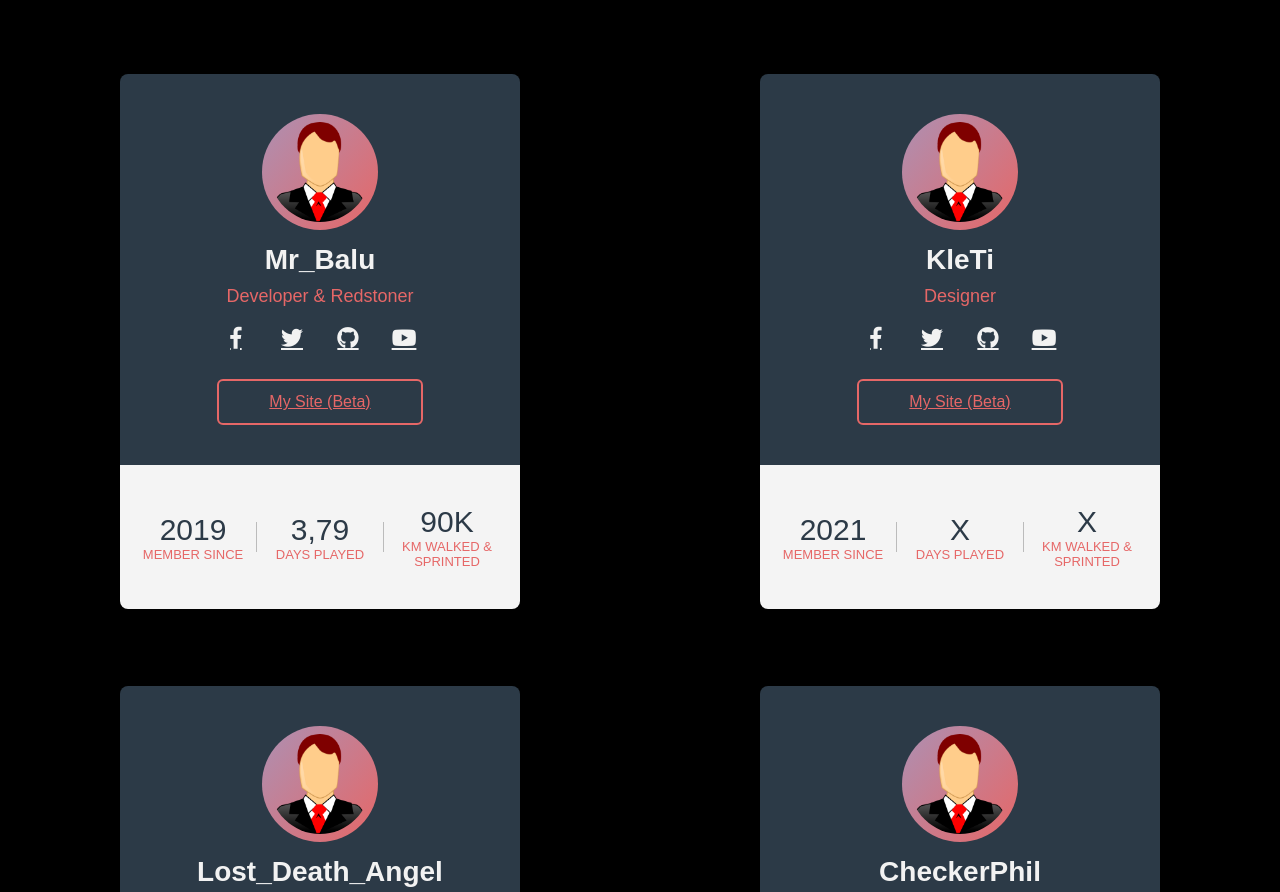
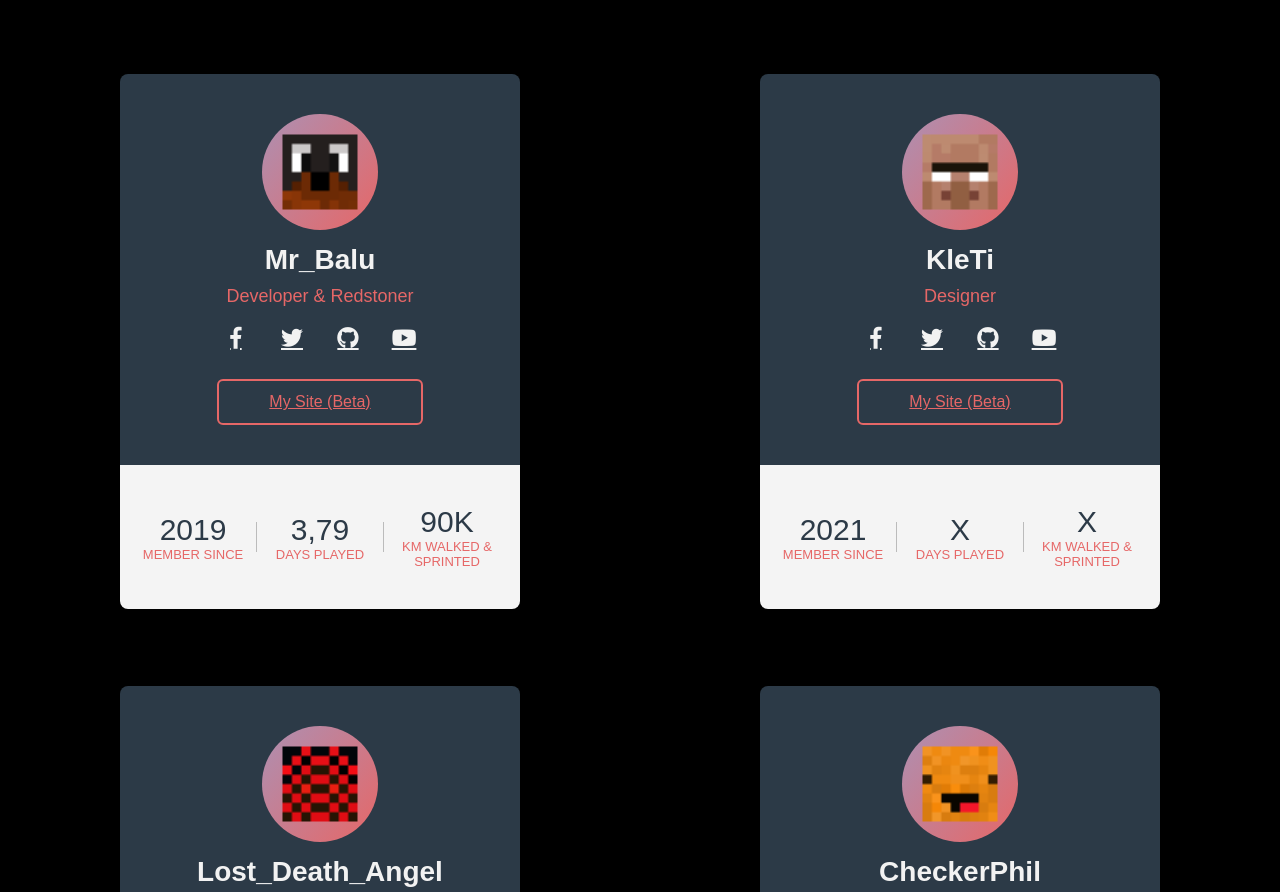
Before and after one commit to Soos-Network/soos-network.github.io, a plain HTML site: page about.html in a window 1280 px wide. Shown: the part 676-1568 px from the top of the page. Drawn offline with Linux system fonts and the light colour scheme.

Commit message:
Beta 1.1.2

```diff
--- a/about.html
+++ b/about.html
@@ -34,7 +34,7 @@
   <div class="profile-card">
         <div class="card-header">
           <div class="pic">
-            <img src="pic.png" alt="">
+            <img src="builder/Streubertus/Streubertus.png" alt="">
           </div>
           <div class="name">Streubertus</div>
           <div class="desc">Designer</div>
@@ -70,7 +70,7 @@
   <div class="profile-card">
         <div class="card-header">
           <div class="pic">
-            <img src="pic.png" alt="">
+            <img src="builder/Dragonsheart05/Dragonsheart05.png" alt="">
           </div>
           <div class="name">Dragonsheart05</div>
           <div class="desc">Developer & Designer</div>
@@ -106,7 +106,7 @@
   <div class="profile-card">
               <div class="card-header">
                 <div class="pic">
-                  <img src="pic.png" alt="">
+                  <img src="Builder/Mr_Balu/Mr_Balu.png" alt="">
                 </div>
                 <div class="name">Mr_Balu</div>
                 <div class="desc">Developer & Redstoner</div>
@@ -142,7 +142,7 @@
   <div class="profile-card">
               <div class="card-header">
                 <div class="pic">
-                  <img src="pic.png" alt="">
+                  <img src="builder/KleTi/KleTi.png" alt="">
                 </div>
                 <div class="name">KleTi</div>
                 <div class="desc">Designer</div>
@@ -178,7 +178,7 @@
   <div class="profile-card">
               <div class="card-header">
                 <div class="pic">
-                  <img src="pic.png" alt="">
+                  <img src="builder/Lost_Death_Angel/Lost_Death_Angel.png" alt="">
                 </div>
                 <div class="name">Lost_Death_Angel</div>
                 <div class="desc">Designer</div>
@@ -214,7 +214,7 @@
   <div class="profile-card">
               <div class="card-header">
                 <div class="pic">
-                  <img src="pic.png" alt="">
+                  <img src="builder/CheckerPhil/CheckerPhil.png" alt="">
                 </div>
                 <div class="name">CheckerPhil</div>
                 <div class="desc">Developer & Designer</div>
@@ -250,7 +250,7 @@
   <div class="profile-card">
               <div class="card-header">
                 <div class="pic">
-                  <img src="pic.png" alt="">
+                  <img src="builder/einleckeresBrot7/einleckeresBrot7.png" alt="">
                 </div>
                 <div class="name">einleckeresBrot7</div>
                 <div class="desc">Designer</div>
@@ -358,7 +358,7 @@
   <div class="profile-card">
                                               <div class="card-header">
                                                 <div class="pic">
-                                                  <img src="pic.png" alt="">
+                                                  <img src="builder/Woozlearne/Woozlearne.png" alt="">
                                                 </div>
                                                 <div class="name">Woozlearne</div>
                                                 <div class="desc">Junior Builder</div>
--- a/style-about.css
+++ b/style-about.css
@@ -21,6 +21,8 @@
 }
 
 .pic{
+  width: 100px;
+  height: 100px;
   display: inline-block;
   padding: 8px;
   background: linear-gradient(130deg, #74b9ff, #e66767);
@@ -46,10 +48,11 @@
 }
 
 .pic img{
+  transform: translate(-50%,-50%);
+  margin: 50%;
   display: block;
-  width: 100px;
-  height: 100px;
-  border-radius: 50%;
+  width: 75px;
+  height: 75px;
 }
 
 .name{
```
Also changed, not shown: Builder/CheckerPhil/CheckerPhil.png (added), Builder/Dragonsheart05/Dragonsheart05.png (added), Builder/KleTi/KleTi.png (added), Builder/Lost_Death_Angel/Lost_Death_Angel.png (added), Builder/Mr_Balu/Mr_Balu.png (added), Builder/Streubertus/Streubertus.png (added), Builder/Woozlearne/Woozlearne.png (added), Builder/einleckeresBrot7/einleckeresBrot7.png (added).
